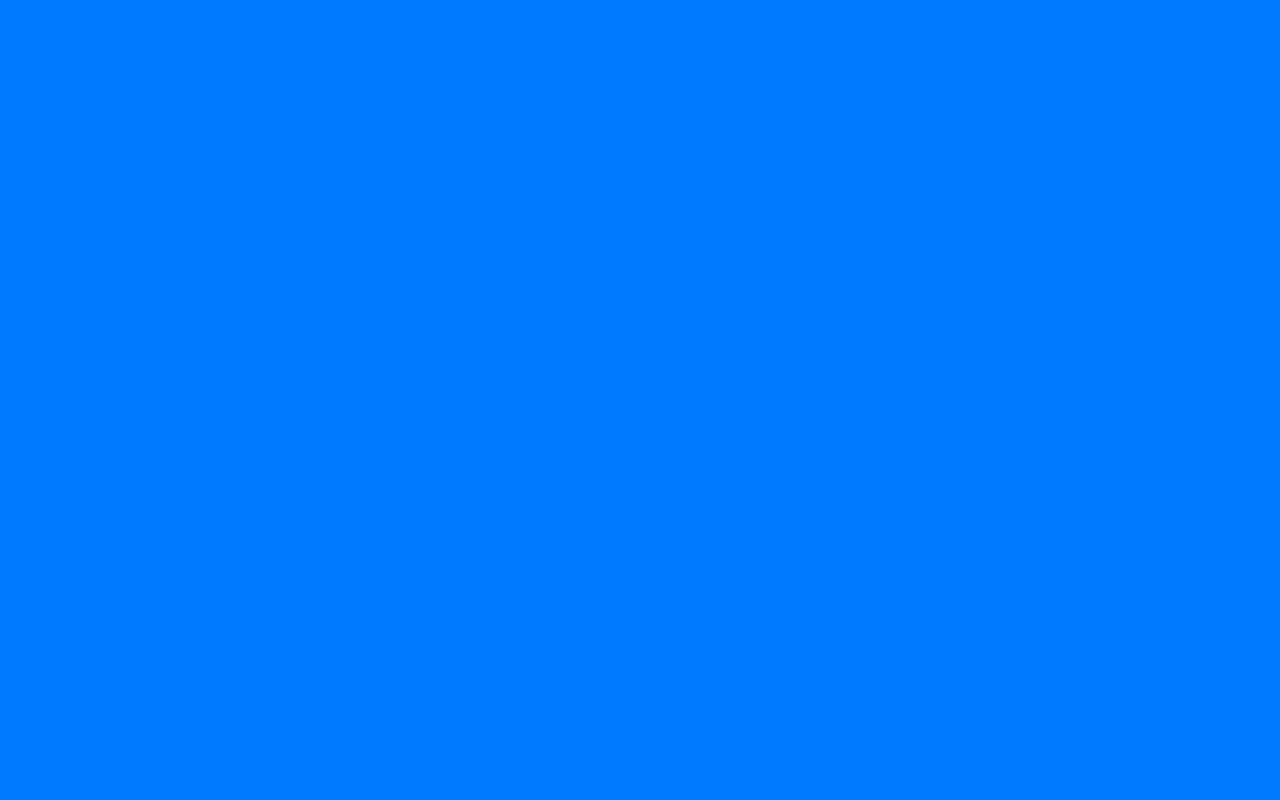
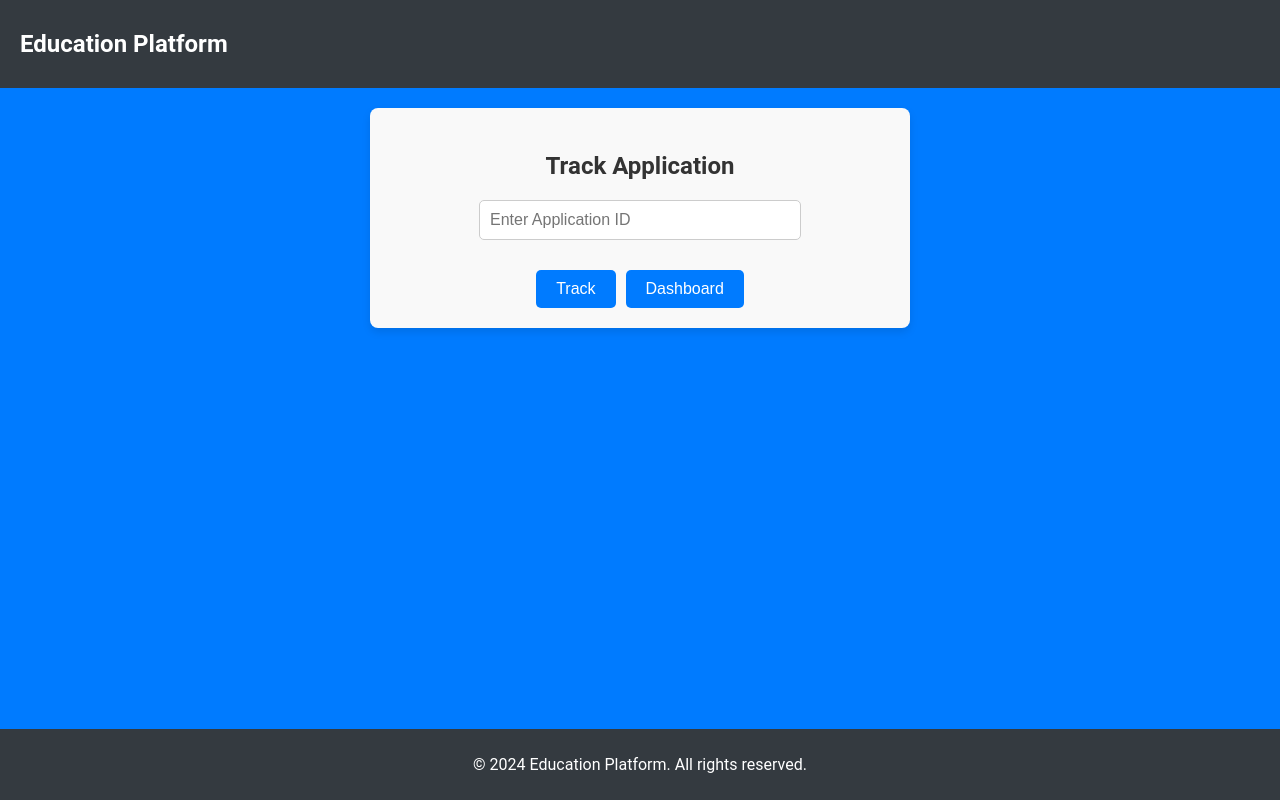
Before and after one commit to majojukrishna03/Education_Platform_Frontend, a React (Create React App) app in the folder frontend/: page /dashboard/track-application in a window 1280 px wide. Before the commit this address had no page. Built offline with nearby package versions, Linux system fonts and the light colour scheme.

Commit message:
Added Tracking application and routing

```diff
--- a/frontend/src/App.js
+++ b/frontend/src/App.js
@@ -12,6 +12,7 @@ import AdminDashboard from './components/AdminDashboard';
 import CreateCourse from './components/CreateCourse';
 import Programs from './components/Programs';
 import EnrollmentForm from './components/Enrollment'; // Import the EnrollmentForm component
+import TrackApplication from './components/TrackApplication'; // Import TrackApplication component
 
 const App = () => {
   return (
@@ -22,6 +23,7 @@ const App = () => {
         <Route path="/register" element={<Register />} />
         <Route path="/login" element={<Login />} />
         <Route path="/dashboard" element={<Dashboard />} />
+        <Route path='/dashboard/track-application' element={<TrackApplication/>}/>
         <Route path="/programs" element={<Programs />} />
         <Route path="/enroll/:courseId" element={<EnrollmentForm />} /> {/* Route for EnrollmentForm with courseId parameter */}
         <Route path="/admin/home" element={<AdminHome />} />
--- a/frontend/src/components/Dashboard.css
+++ b/frontend/src/components/Dashboard.css
@@ -17,3 +17,87 @@
   color: #666;
   margin-top: 10px;
 }
+
+.dashboard-card {
+  background-color: #ffffff;
+  padding: 20px;
+  border-radius: 10px;
+  box-shadow: 0 2px 10px rgba(0, 0, 0, 0.1);
+  max-width: 600px;
+  width: 100%;
+  text-align: center;
+}
+
+.dashboard-links {
+  margin: 20px 0;
+}
+
+.dashboard-links a {
+  display: inline-block;
+  margin: 10px;
+  padding: 10px 20px;
+  text-decoration: none;
+  color: #007bff;
+  border: 1px solid #007bff;
+  border-radius: 5px;
+  transition: background-color 0.3s, color 0.3s;
+}
+
+.dashboard-links a:hover {
+  background-color: #007bff;
+  color: #ffffff;
+}
+
+button {
+  background-color: #dc3545;
+  color: #ffffff;
+  border: none;
+  padding: 10px 20px;
+  border-radius: 5px;
+  cursor: pointer;
+  transition: background-color 0.3s;
+}
+
+button:hover {
+  background-color: #c82333;
+}
+
+/* Track Application Styles */
+.track-application-container {
+  margin-top: 20px;
+}
+
+.track-application-container form {
+  display: flex;
+  flex-direction: column;
+  align-items: center;
+}
+
+.track-application-container input {
+  padding: 10px;
+  margin-bottom: 10px;
+  width: 80%;
+  max-width: 300px;
+  border: 1px solid #ccc;
+  border-radius: 5px;
+}
+
+.track-application-container button {
+  background-color: #007bff;
+  color: #ffffff;
+  border: none;
+  padding: 10px 20px;
+  border-radius: 5px;
+  cursor: pointer;
+  transition: background-color 0.3s;
+}
+
+.track-application-container button:hover {
+  background-color: #0056b3;
+}
+
+.track-application-container p {
+  margin-top: 20px;
+  font-size: 1.2em;
+  color: #333;
+}
--- a/frontend/src/components/Dashboard.js
+++ b/frontend/src/components/Dashboard.js
@@ -1,12 +1,14 @@
-// Dashboard.js
-
 import React, { useEffect, useState } from 'react';
-import { useNavigate } from 'react-router-dom';
+import { useNavigate, Link, useLocation, Routes, Route } from 'react-router-dom';
 import Layout from './Layout';
+import TrackApplication from './TrackApplication';
+// import ManageCourses from './ManageCourses';
+import './Dashboard.css';
 
 const Dashboard = () => {
   const [message, setMessage] = useState('');
-  const navigate = useNavigate(); // Initialize useNavigate hook
+  const navigate = useNavigate();
+  const location = useLocation();
 
   useEffect(() => {
     const fetchDashboardData = async () => {
@@ -24,11 +26,9 @@ const Dashboard = () => {
           setMessage(data.message);
         } else {
           console.error('Error fetching dashboard data:', response.statusText);
-          // Handle non-successful response
         }
       } catch (error) {
         console.error('Error fetching dashboard data:', error);
-        // Handle fetch error
       }
     };
 
@@ -36,9 +36,9 @@ const Dashboard = () => {
   }, []);
 
   const handleLogout = () => {
-    localStorage.removeItem('token'); // Clear token from local storage
+    localStorage.removeItem('token');
     alert('Logout successful');
-    navigate('/', { replace: true }); // Redirect to home page after logout
+    navigate('/', { replace: true });
   };
 
   return (
@@ -47,6 +47,10 @@ const Dashboard = () => {
         <div className="dashboard-card">
           <h2>Dashboard</h2>
           <p>{message}</p>
+          <div className="dashboard-links">
+            <Link to="/dashboard/track-application">Track Application</Link><br />
+            <Link to="/dashboard/manage-courses">Manage Enrolled Courses</Link>
+          </div>
           <button onClick={handleLogout}>Logout</button>
         </div>
       </div>
--- /dev/null
+++ b/frontend/src/components/TrackApplication.css
@@ -0,0 +1,73 @@
+.track-application-container {
+    max-width: 500px;
+    margin: 20px auto 0; /* Add margin-top to create space between the header and the card */
+    padding: 20px;
+    background-color: #f9f9f9;
+    box-shadow: 0 4px 8px rgba(0, 0, 0, 0.1);
+    border-radius: 8px;
+    text-align: center;
+  }
+
+  .track-application-container h3 {
+    font-size: 24px;
+    margin-bottom: 20px;
+    color: #333;
+  }
+
+  .track-form {
+    display: flex;
+    flex-direction: column;
+    align-items: center;
+  }
+
+  .track-input {
+    width: 100%;
+    padding: 10px;
+    margin-bottom: 15px;
+    border: 1px solid #ccc;
+    border-radius: 4px;
+    font-size: 16px;
+  }
+
+  .track-button {
+    padding: 10px 20px;
+    background-color: #4CAF50;
+    color: white;
+    border: none;
+    border-radius: 4px;
+    font-size: 16px;
+    cursor: pointer;
+    transition: background-color 0.3s;
+    margin-right: 10px; /* Add margin-right for spacing between buttons */
+  }
+
+  .track-button:hover {
+    background-color: #45a049;
+  }
+
+  .status-message {
+    margin-top: 15px;
+    font-size: 16px;
+    color: #333;
+  }
+
+  .button-group {
+    display: flex;
+    justify-content: center;
+    margin-top: 20px;
+  }
+
+  .dashboard-button {
+    padding: 10px 20px;
+    background-color: #007BFF;
+    color: white;
+    border: none;
+    border-radius: 4px;
+    font-size: 16px;
+    cursor: pointer;
+    transition: background-color 0.3s;
+  }
+
+  .dashboard-button:hover {
+    background-color: #0056b3;
+  }
--- /dev/null
+++ b/frontend/src/components/TrackApplication.js
@@ -0,0 +1,53 @@
+import React, { useState } from 'react';
+import { Link } from 'react-router-dom';
+import UserLayout from './Layout';
+import './TrackApplication.css'; // Import the CSS file
+
+const TrackApplication = () => {
+  const [applicationId, setApplicationId] = useState('');
+  const [applicationStatus, setApplicationStatus] = useState(null);
+
+  const handleTrackApplication = async (e) => {
+    e.preventDefault();
+
+    try {
+      const response = await fetch(`http://localhost:5000/api/applications/${applicationId}`);
+      if (response.ok) {
+        const data = await response.json();
+        setApplicationStatus(data.status);
+      } else {
+        setApplicationStatus('Application not found');
+      }
+    } catch (error) {
+      console.error('Error fetching application status:', error);
+      setApplicationStatus('Error fetching application status');
+    }
+  };
+
+  return (
+    <UserLayout showLogout={true} handleLogout={() => { /* Handle logout */ }}>
+      <div className="track-application-container">
+        <h3>Track Application</h3>
+        <form onSubmit={handleTrackApplication} className="track-form">
+          <input
+            type="text"
+            placeholder="Enter Application ID"
+            value={applicationId}
+            onChange={(e) => setApplicationId(e.target.value)}
+            required
+            className="track-input"
+          />
+          <div className="button-group">
+            <button type="submit" className="track-button">Track</button>
+            <Link to="/dashboard">
+              <button type="button" className="dashboard-button">Dashboard</button>
+            </Link>
+          </div>
+        </form>
+        {applicationStatus && <p className="status-message">{applicationStatus}</p>}
+      </div>
+    </UserLayout>
+  );
+};
+
+export default TrackApplication;
```
Lines whose indentation alone changed are shown as unchanged.
